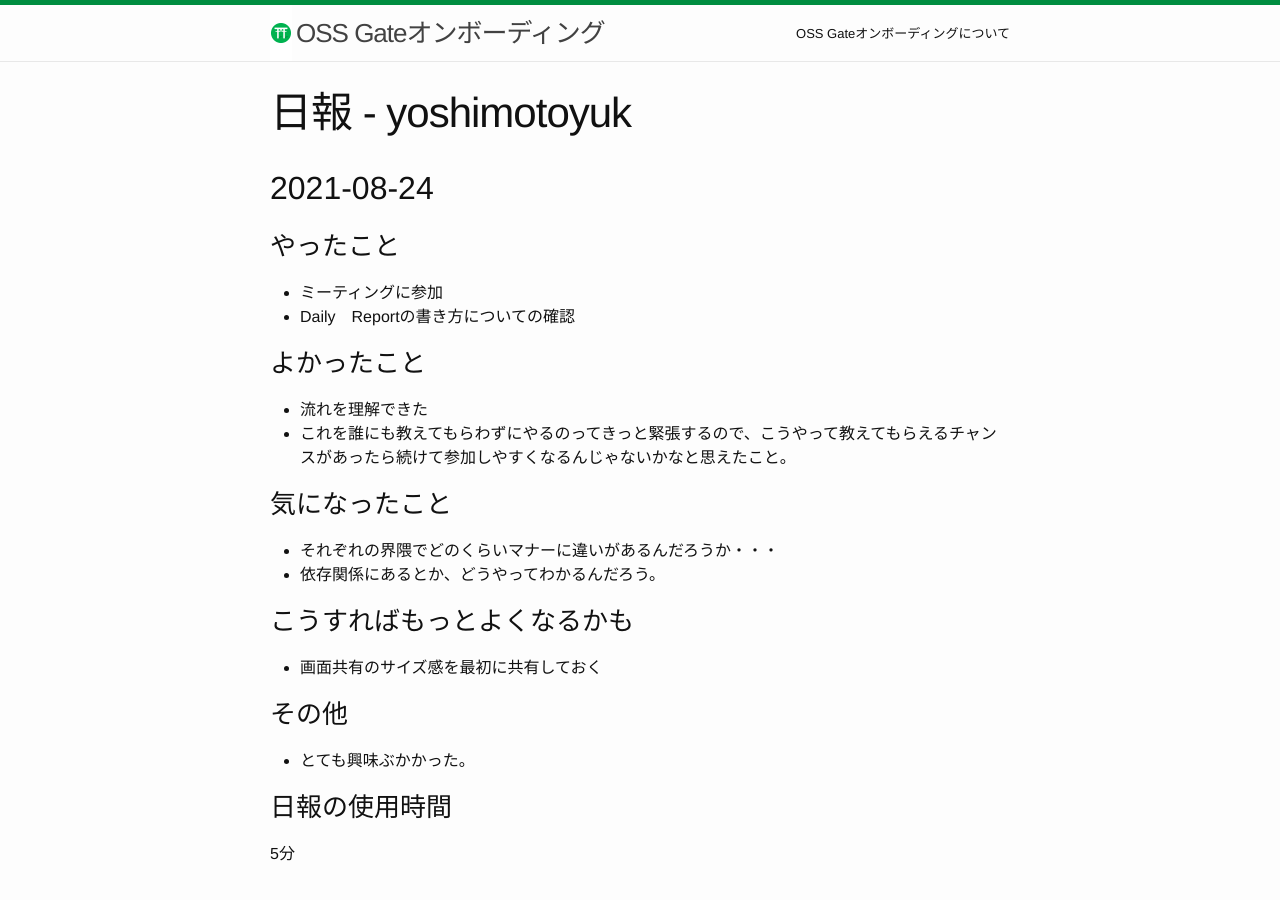
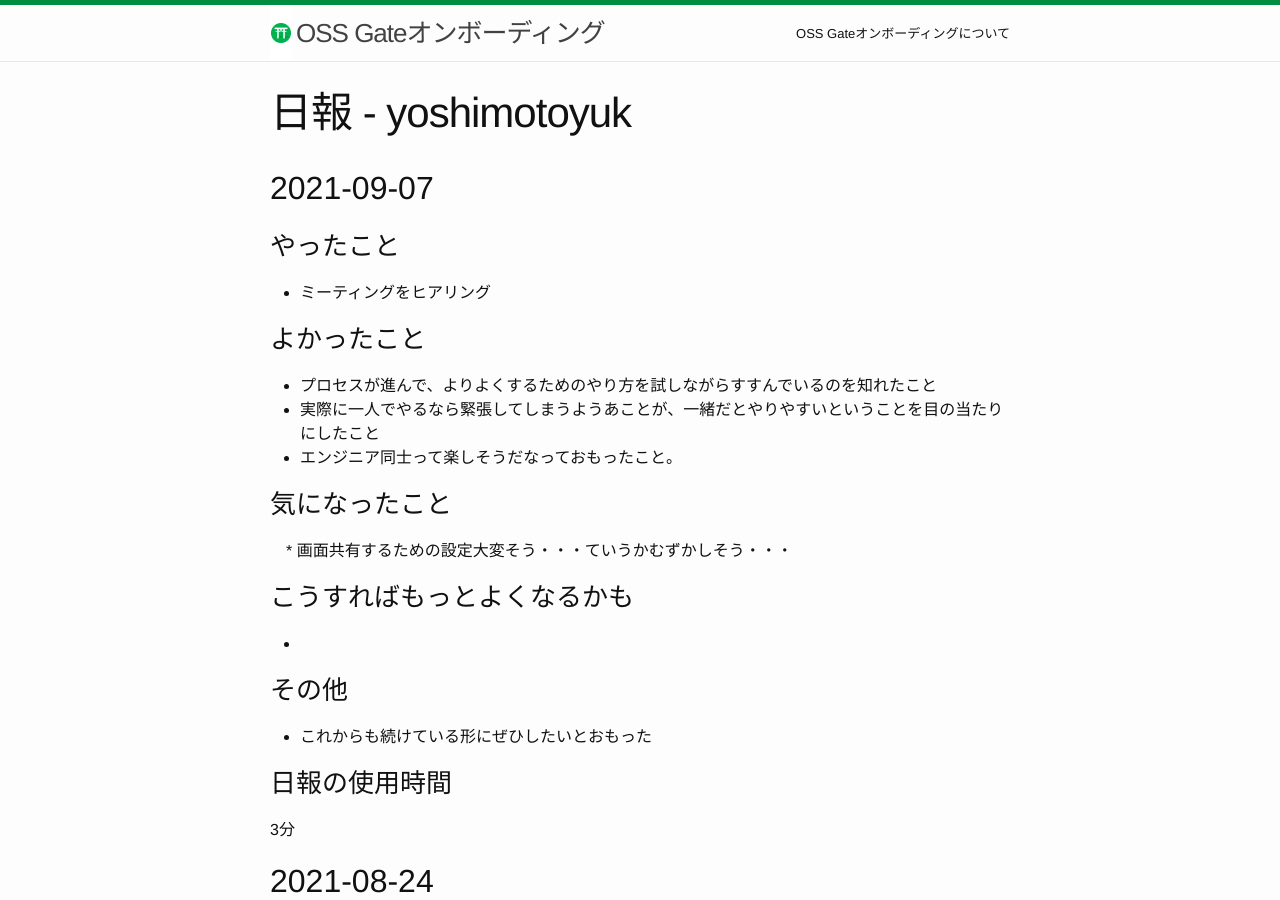
Before and after one commit to oss-gate/on-boarding, a Jekyll site: the page built from proposals/2021-08/kenhys-maintain-debian-packages/daily-report-yoshimotoyuk.md, in a window 1280 px wide and 900 px high. Built offline with Jekyll 4.4.1, drawn with Linux system fonts in a browser that asks for light colours; Markdown is read by kramdown in place of the engine named in the settings; comment, search, counter and statistics services are not loaded.

Commit message:
Daily report for 9/7

```diff
--- a/proposals/2021-08/kenhys-maintain-debian-packages/daily-report-yoshimotoyuk.md
+++ b/proposals/2021-08/kenhys-maintain-debian-packages/daily-report-yoshimotoyuk.md
@@ -2,6 +2,34 @@
 layout: page
 title: 日報 - yoshimotoyuk
 ---
+## 2021-09-07
+
+### やったこと
+
+  * ミーティングをヒアリング
+
+### よかったこと
+
+  * プロセスが進んで、よりよくするためのやり方を試しながらすすんでいるのを知れたこと
+  * 実際に一人でやるなら緊張してしまうようあことが、一緒だとやりやすいということを目の当たりにしたこと
+  * エンジニア同士って楽しそうだなっておもったこと。
+
+### 気になったこと
+
+　* 画面共有するための設定大変そう・・・ていうかむずかしそう・・・
+
+### こうすればもっとよくなるかも
+
+  *
+
+### その他
+
+  * これからも続けている形にぜひしたいとおもった
+
+### 日報の使用時間
+
+3分
+
 
 ## 2021-08-24
 
```
